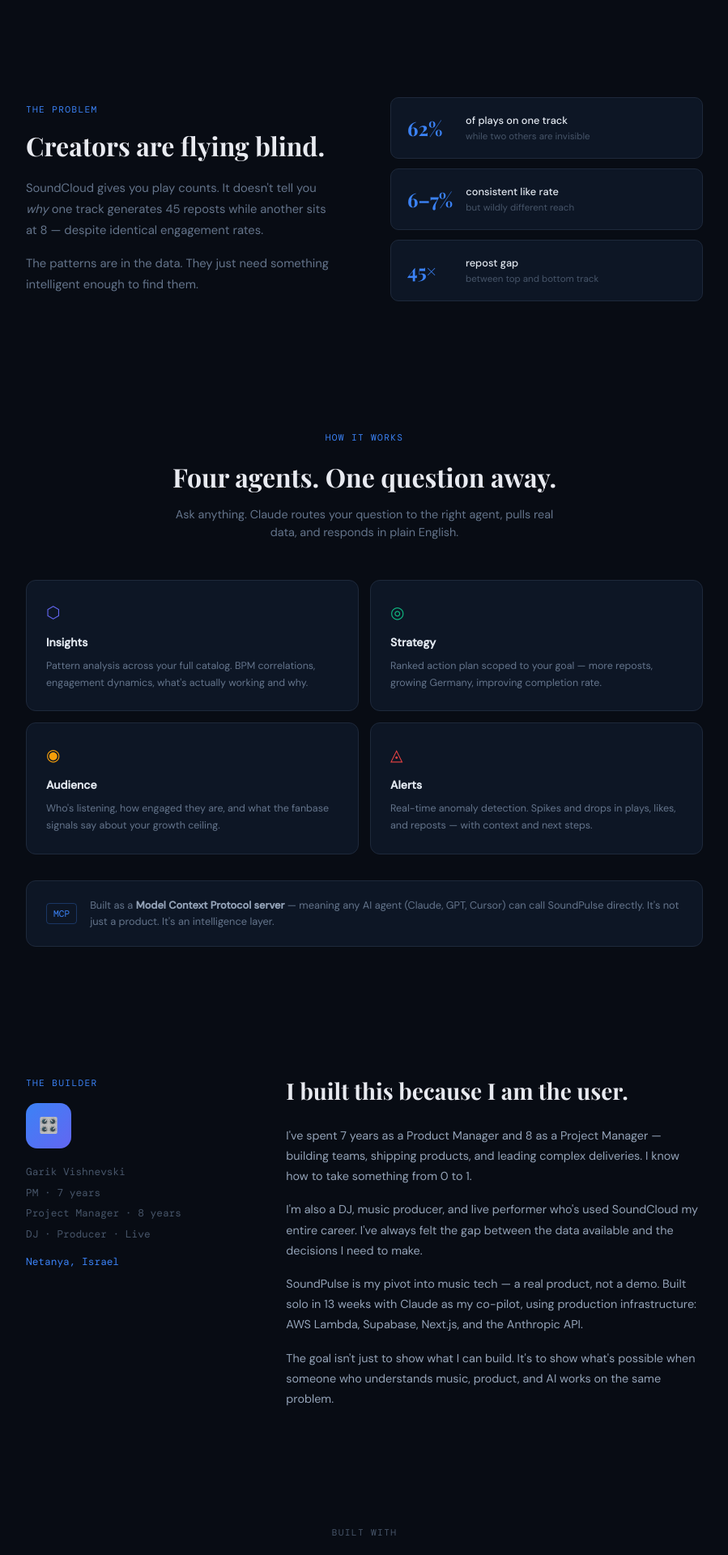
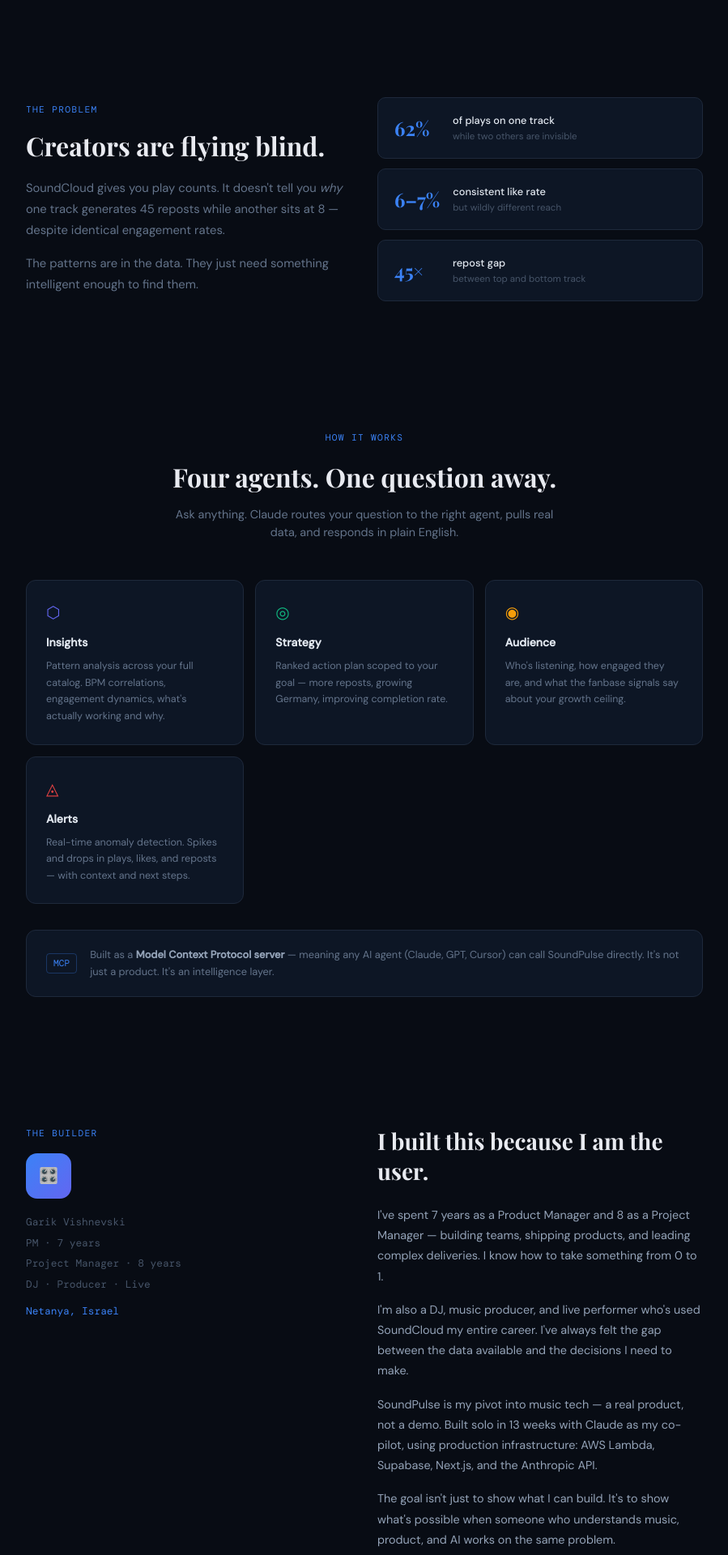
Before and after one commit to garyvish82-droid/soundpulse, a Next.js app in the folder dashboard/: page / in a window 1280 px wide. Shown: the part 760-2680 px from the top of the page at 81% size, without its empty margins (190-1089 px from the left). Built offline with nearby package versions, Linux system fonts and the light colour scheme; a web font is replaced by a local one.

Commit message:
fix: mobile responsive grids and nav

```diff
--- a/dashboard/app/landing.tsx
+++ b/dashboard/app/landing.tsx
@@ -28,6 +28,11 @@
         @keyframes fadeIn { from { opacity: 0; } to { opacity: 1; } }
         @keyframes pulse { 0%,100% { opacity: 1; } 50% { opacity: 0.3; } }
         @keyframes scan { from { transform: translateY(-100%); } to { transform: translateY(100vh); } }
+        @media (max-width: 640px) {
+          .nav-links { display: none; }
+          .hero-title { font-size: 2.25rem; }
+          section { padding-left: 1.25rem; padding-right: 1.25rem; }
+        }
         .fade-up { animation: fadeUp 0.8s ease forwards; }
         .fade-up-2 { animation: fadeUp 0.8s 0.15s ease forwards; opacity: 0; }
         .fade-up-3 { animation: fadeUp 0.8s 0.3s ease forwards; opacity: 0; }
@@ -144,7 +149,7 @@
 
       {/* Problem */}
       <section style={{ padding: "5rem 2rem", maxWidth: "900px", margin: "0 auto" }}>
-        <div style={{ display: "grid", gridTemplateColumns: "1fr 1fr", gap: "4rem", alignItems: "center" }}>
+        <div style={{ display: "grid", gridTemplateColumns: "repeat(auto-fit, minmax(280px, 1fr))", gap: "2rem", alignItems: "center" }}>
           <div>
             <p style={{ fontSize: "0.7rem", fontFamily: "'DM Mono', monospace", color: "#3b82f6", letterSpacing: "0.12em", marginBottom: "1rem" }}>THE PROBLEM</p>
             <h2 style={{ fontFamily: "'Playfair Display', serif", fontSize: "2rem", fontWeight: 700, lineHeight: 1.25, marginBottom: "1.25rem" }}>
@@ -189,7 +194,7 @@
           Ask anything. Claude routes your question to the right agent, pulls real data, and responds in plain English.
         </p>
 
-        <div style={{ display: "grid", gridTemplateColumns: "repeat(2, 1fr)", gap: "0.875rem" }}>
+        <div style={{ display: "grid", gridTemplateColumns: "repeat(auto-fit, minmax(240px, 1fr))", gap: "0.875rem" }}>
           {[
             { icon: "⬡", color: "#6366f1", label: "Insights", desc: "Pattern analysis across your full catalog. BPM correlations, engagement dynamics, what's actually working and why." },
             { icon: "◎", color: "#10b981", label: "Strategy", desc: "Ranked action plan scoped to your goal — more reposts, growing Germany, improving completion rate." },
@@ -224,7 +229,7 @@
 
       {/* Story */}
       <section id="story" style={{ padding: "5rem 2rem", maxWidth: "900px", margin: "0 auto" }}>
-        <div style={{ display: "grid", gridTemplateColumns: "1fr 2fr", gap: "4rem", alignItems: "start" }}>
+        <div style={{ display: "grid", gridTemplateColumns: "repeat(auto-fit, minmax(260px, 1fr))", gap: "2rem", alignItems: "start" }}>
           <div>
             <p style={{ fontSize: "0.7rem", fontFamily: "'DM Mono', monospace", color: "#3b82f6", letterSpacing: "0.12em", marginBottom: "1rem" }}>THE BUILDER</p>
             <div style={{ width: "56px", height: "56px", borderRadius: "14px", background: "linear-gradient(135deg, #3b82f6, #6366f1)", display: "flex", alignItems: "center", justifyContent: "center", fontSize: "1.2rem", marginBottom: "1rem" }}>🎛️</div>
```
